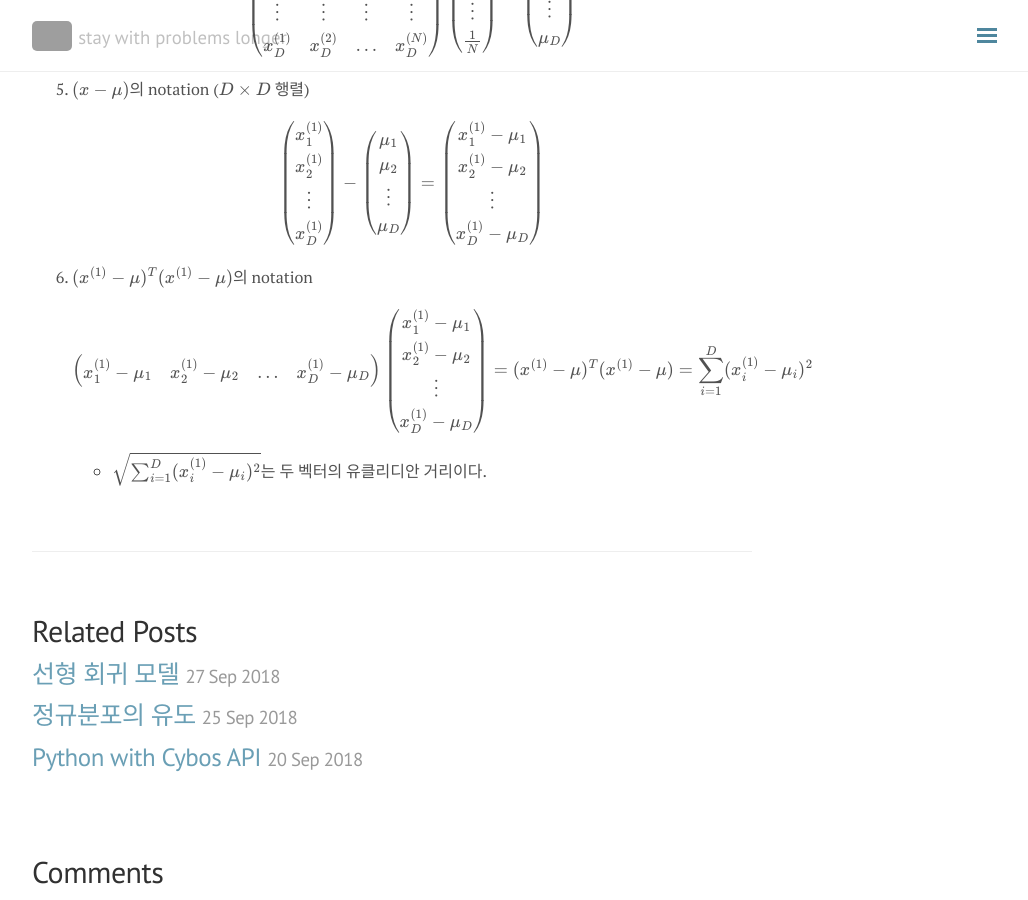
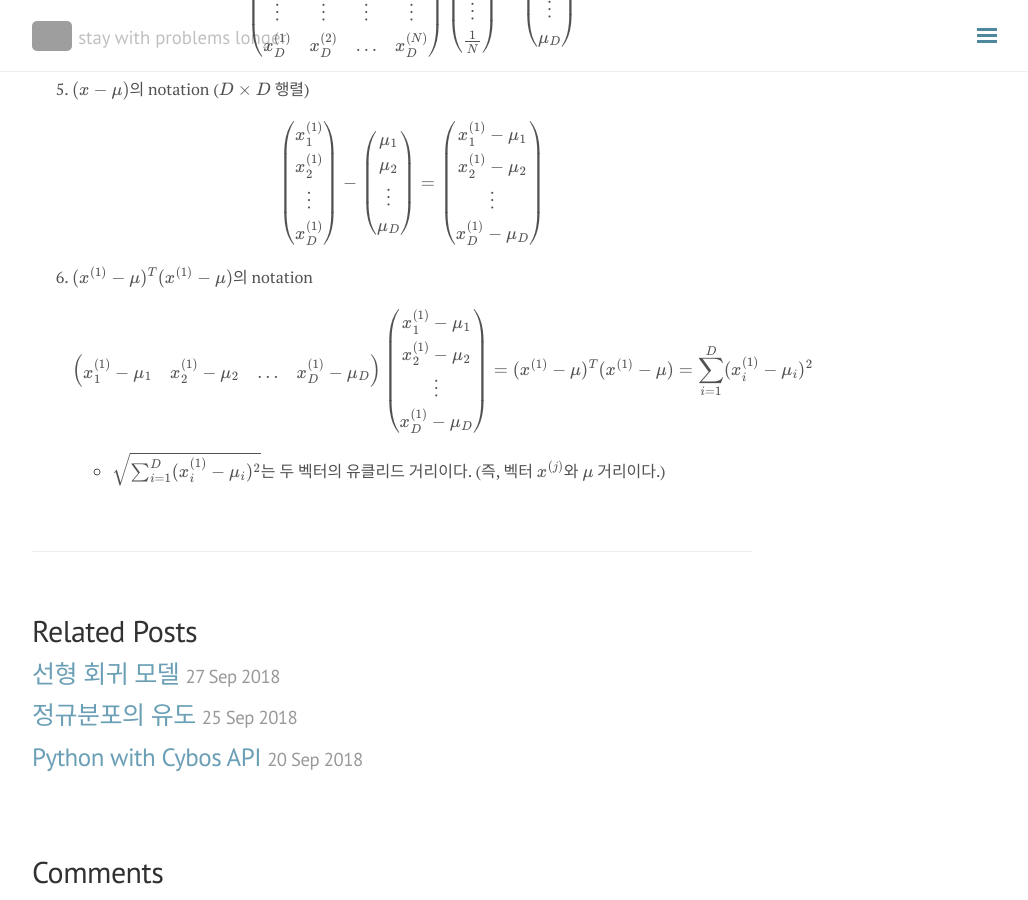
Before and after one commit to seokhoonj/seokhoonj.github.io, a Jekyll site: the page built from _posts/Math/2018-09-28-Math-gaussian_distribution.md, in a window 1280 px wide and 900 px high, scrolled down 1683 px. Shown: the whole window, without its empty margins (248-1276 px from the left). Built offline with Jekyll 4.4.1, drawn with Linux system fonts in a browser that asks for light colours; nearby versions of some CDN libraries; formulas are drawn with MathJax 3; comment, search, counter and statistics services are not loaded; grey boxes are pictures that could not be loaded.

Commit message:
add _posts

```diff
--- a/_posts/Math/2018-09-28-Math-gaussian_distribution.md
+++ b/_posts/Math/2018-09-28-Math-gaussian_distribution.md
@@ -40,4 +40,4 @@ comments: false
 \\( \left(\begin{array}{c} x\_1^{(1)} \\\\ x\_2^{(1)} \\\\ \vdots \\\\ x\_D^{(1)} \end{array}\right) - \left(\begin{array}{c} \mu\_1 \\\\ \mu\_2 \\\\ \vdots \\\\ \mu\_D \end{array}\right) = \left(\begin{array}{c} x\_1^{(1)}-\mu\_1 \\\\ x\_2^{(1)}-\mu\_2 \\\\ \vdots \\\\ x\_D^{(1)}-\mu\_D \end{array}\right) \\)
 6. $(x^{(1)} - \mu)^T (x^{(1)} - \mu)$의 notation
 \\( \left(\begin{array}{cccc} x\_1^{(1)}-\mu\_1 & x\_2^{(1)}-\mu\_2 & \ldots & x\_D^{(1)}-\mu\_D \end{array}\right) \left(\begin{array}{c} x\_1^{(1)}-\mu\_1 \\\\ x\_2^{(1)}-\mu\_2 \\\\ \vdots \\\\ x\_D^{(1)}-\mu\_D \end{array}\right) = (x^{(1)} - \mu)^T (x^{(1)} - \mu) = \sum\_{i=1}^{D} (x\_i^{(1)} - \mu\_i)^2 \\)
- - $\sqrt{\sum\_{i=1}^{D} (x\_i^{(1)} - \mu\_i)^2}$는 두 벡터의 유클리디안 거리이다.
+ - $\sqrt{\sum\_{i=1}^{D} (x\_i^{(1)} - \mu\_i)^2}$는 두 벡터의 유클리드 거리이다. (즉, 벡터 $x^{(j)}$와 $\mu$ 거리이다.)
```
